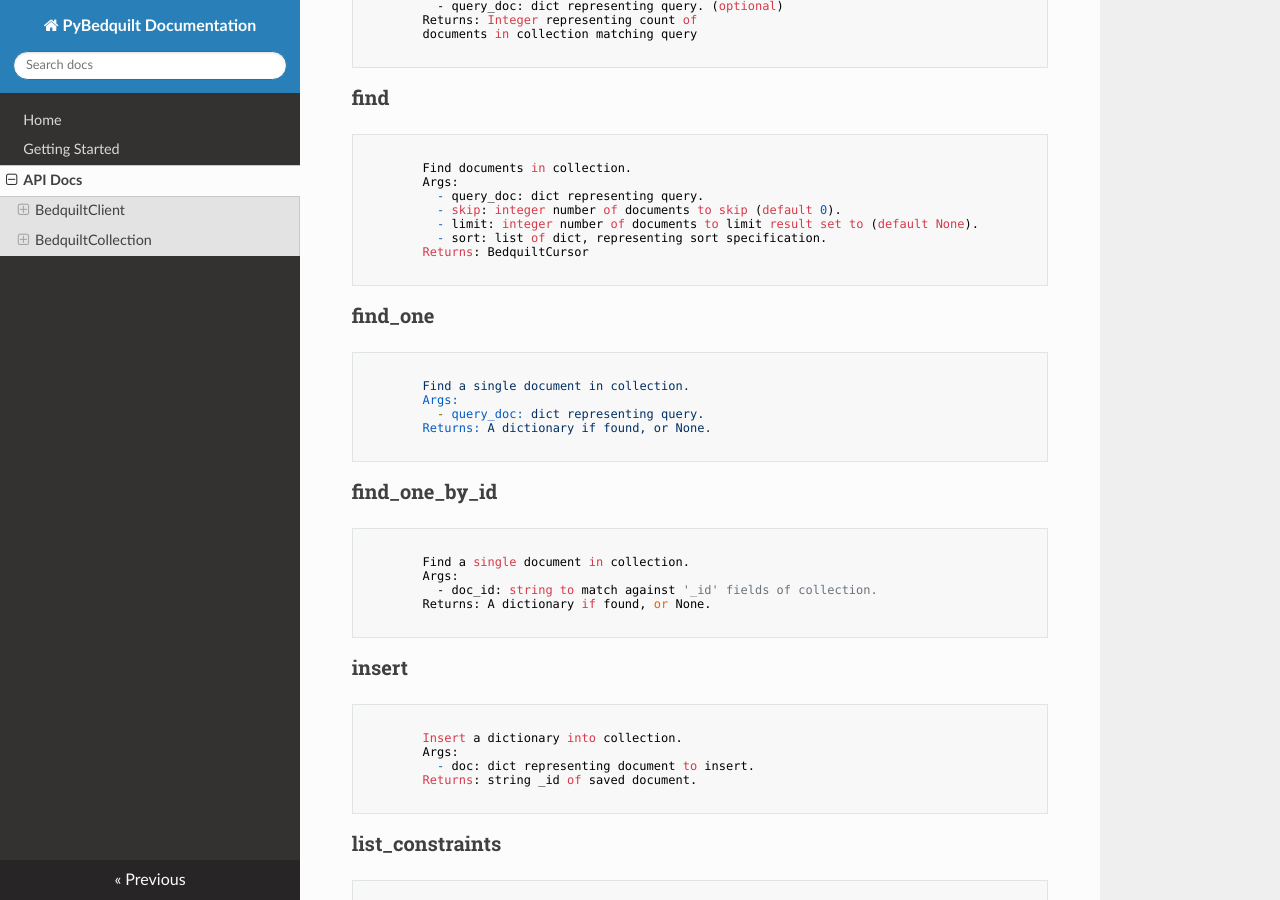
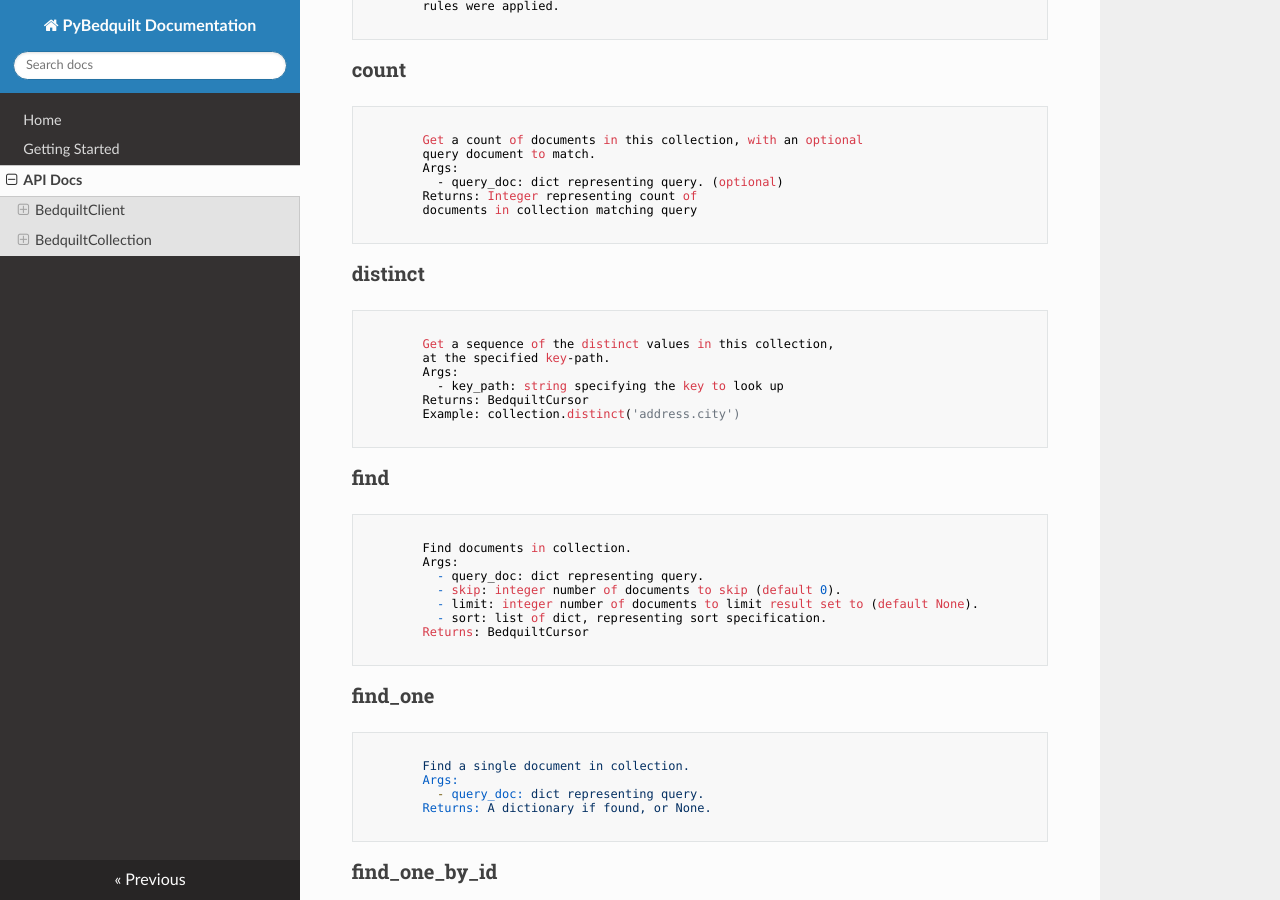
Before and after one commit to BedquiltDB/pybedquilt, an MkDocs documentation site: the page built from docs/api_docs.md, in a window 1280 px wide and 900 px high, scrolled down 1740 px. Built offline with MkDocs 1.6.1, drawn with Linux system fonts in a browser that asks for light colours; nearby versions of some CDN libraries; old or Windows-style settings are respelled for this version of MkDocs; some of the changed text lies outside the part shown.

Commit message:
update docs

````diff
--- a/docs/api_docs.md
+++ b/docs/api_docs.md
@@ -31,6 +31,19 @@
         Args:
           - collection_name: string name of collection.
         Returns: Instance of BedquiltCollection.
+
+```
+
+
+
+### collection\_exists
+
+```
+
+        Check if a collection exists.
+        Args:
+          - collection_name: string name of collection.
+        Returns: Boolean
 
 ```
 
@@ -116,6 +129,21 @@
           - query_doc: dict representing query. (optional)
         Returns: Integer representing count of
         documents in collection matching query
+
+```
+
+
+
+### distinct
+
+```
+
+        Get a sequence of the distinct values in this collection,
+        at the specified key-path.
+        Args:
+          - key_path: string specifying the key to look up
+        Returns: BedquiltCursor
+        Example: collection.distinct('address.city')
 
 ```
 
````
